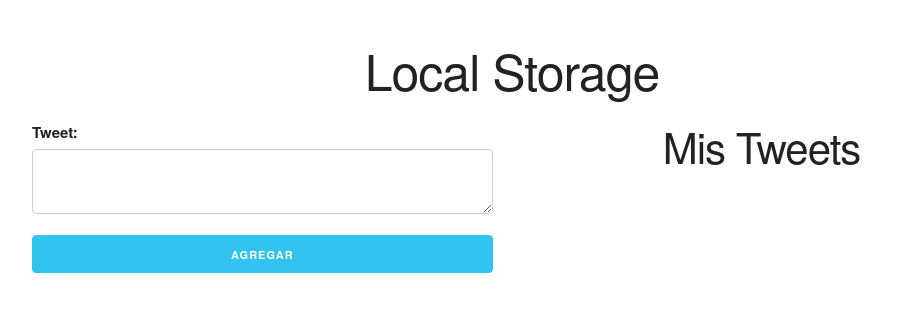
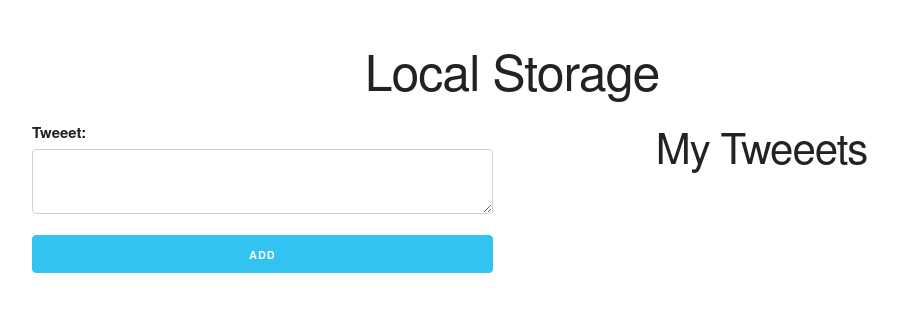
Before and after one commit to davitomix/tweeets_local_storage, a plain HTML site: page index.html in a window 1280 px wide. Shown: the whole page, without its empty margins (128-1026 px from the left). Drawn offline with Linux system fonts and the light colour scheme.

```diff
--- a/index.html
+++ b/index.html
@@ -17,15 +17,15 @@
             <h1>Local Storage</h1>
             <div class="row">
                 <div class="six columns">
-                    <label for="tweet">Tweet:</label>
+                    <label for="tweet">Tweeet:</label>
                     <form action="#" id="formulario">
                             <label for="tweet"></label>
                             <textarea id="tweet" class="u-full-width"></textarea>
-                            <input type="submit" class="button u-full-width button-primary" value="Agregar">
+                            <input type="submit" class="button u-full-width button-primary" value="Add">
                     </form>
                 </div>
                 <div class="six columns">
-                    <h2>Mis Tweets</h2>
+                    <h2>My Tweeets</h2>
                     <div id="lista-tweets"></div>
                 </div>
             </div>
```
Also changed, not shown: 1 other file.
